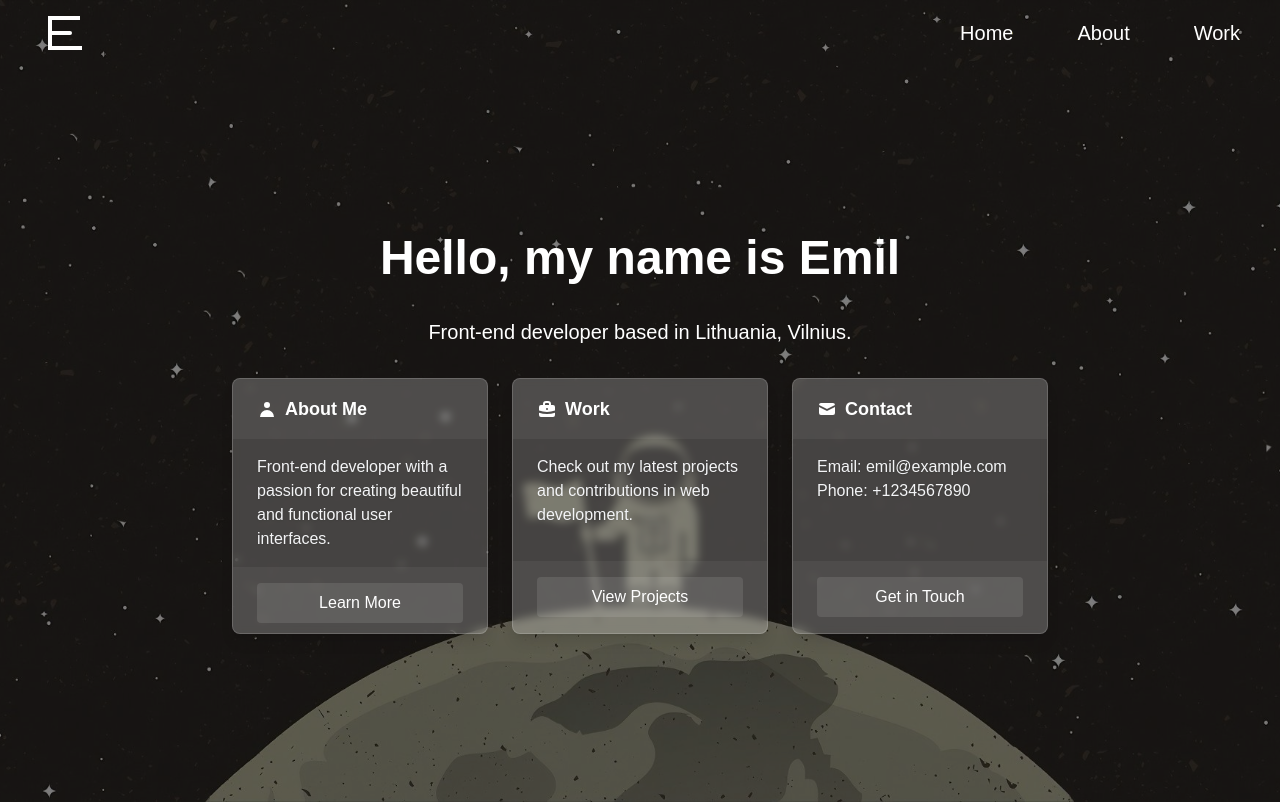
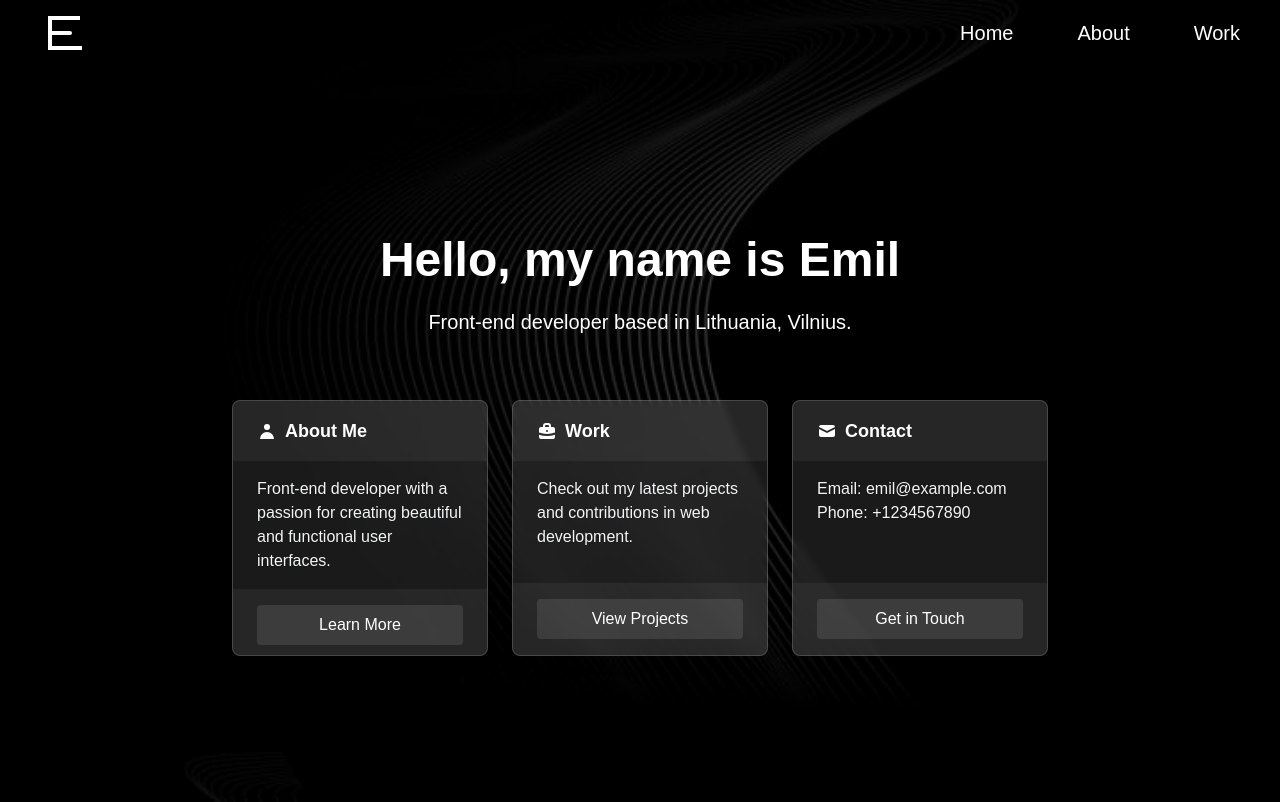
Before and after one commit to lipskij/web, a Next.js app: page / in a window 1280 px wide. Built offline with nearby package versions, Linux system fonts and the light colour scheme.

Commit message:
feat: background change

```diff
--- a/app/page.tsx
+++ b/app/page.tsx
@@ -2,13 +2,10 @@ import { Hero, Nav, About } from "@/components";
 
 export default function Home() {
   return (
-    <main className="relative min-h-screen bg-[url('/moon.jpeg')] bg-cover bg-center bg-no-repeat bg-fixed">
-      <div className="absolute inset-0 bg-black/50"></div>
-      <div className="relative z-1 min-h-screen flex flex-col">
-        <Nav />
-        <Hero />
-        {/* <About /> */}
-      </div>
+    <main className="relative min-h-screen bg-[url('/back.jpeg')] bg-cover bg-center bg-no-repeat bg-fixed">
+      <Nav />
+      <Hero />
+      {/* <About /> */}
     </main>
   );
 }
--- a/components/CardComponents.tsx
+++ b/components/CardComponents.tsx
@@ -9,7 +9,7 @@ interface CardProps {
 const Card: React.FC<CardProps> = ({ children, className, delay }) => (
   <div
     className={`
-   bg-white bg-opacity-20 backdrop-filter backdrop-blur-sm
+   bg-white bg-opacity-10 backdrop-filter backdrop-blur-sm
     shadow-lg rounded-lg overflow-hidden
     border border-white border-opacity-20
     flex flex-col
--- a/components/Hero.tsx
+++ b/components/Hero.tsx
@@ -5,9 +5,9 @@ import { AboutCard, ContactsCard, WorkCard } from "./CardComponents";
 const Hero: React.FC = () => {
   return (
     <div className="flex items-center justify-center min-h-[calc(100vh-4rem)] px-4 md:px-8">
-      <div className="hero flex-grow flex flex-col justify-evenly py-8 px-4 md:px-8">
-        <div className="flex flex-col justify-center items-center text-center mb-8 h-half">
-          <h1 className="hero__title text-3xl md:text-4xl lg:text-5xl font-bold mb-4">
+      <div className="max-w-4xl w-full">
+        <div className="text-center mb-12">
+          <h1 className="text-3xl md:text-4xl lg:text-5xl font-bold mb-6 mt-6 text-white">
             Hello, my name is{" "}
             <div className="name">
               <span>E</span>
@@ -21,13 +21,13 @@ const Hero: React.FC = () => {
           </p>
         </div>
         <div className="flex flex-wrap justify-center gap-4 md:gap-6">
-          <div className="transition-all duration-200 ease-in-out hover:scale-105 hover:shadow-xl">
+          <div className="transition-all duration-200 ease-in-out pt-4 hover:scale-105 hover:shadow-xl">
             <AboutCard />
           </div>
-          <div className="transition-all duration-200 ease-in-out hover:scale-105 hover:shadow-xl">
+          <div className="transition-all duration-200 ease-in-out pt-4 hover:scale-105 hover:shadow-xl">
             <WorkCard />
           </div>
-          <div className="transition-all duration-200 ease-in-out hover:scale-105 hover:shadow-xl">
+          <div className="transition-all duration-200 ease-in-out pt-4 hover:scale-105 hover:shadow-xl">
             <ContactsCard />
           </div>
         </div>
```
Also changed, not shown: public/back.jpeg (added), public/moon.jpeg (deleted).
